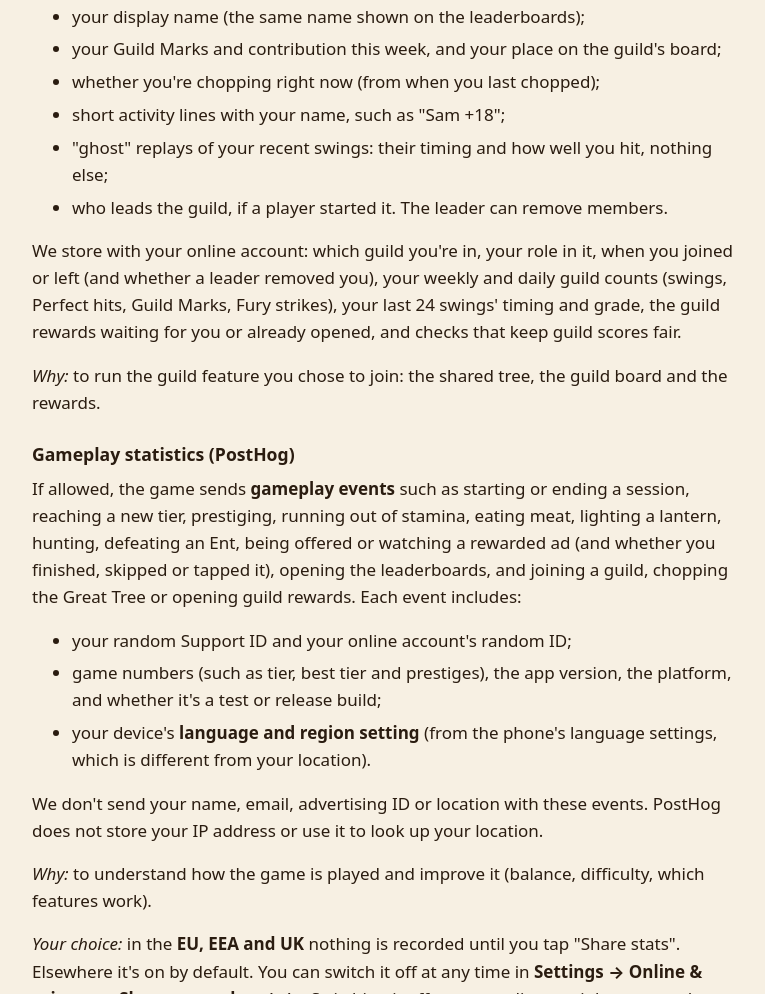
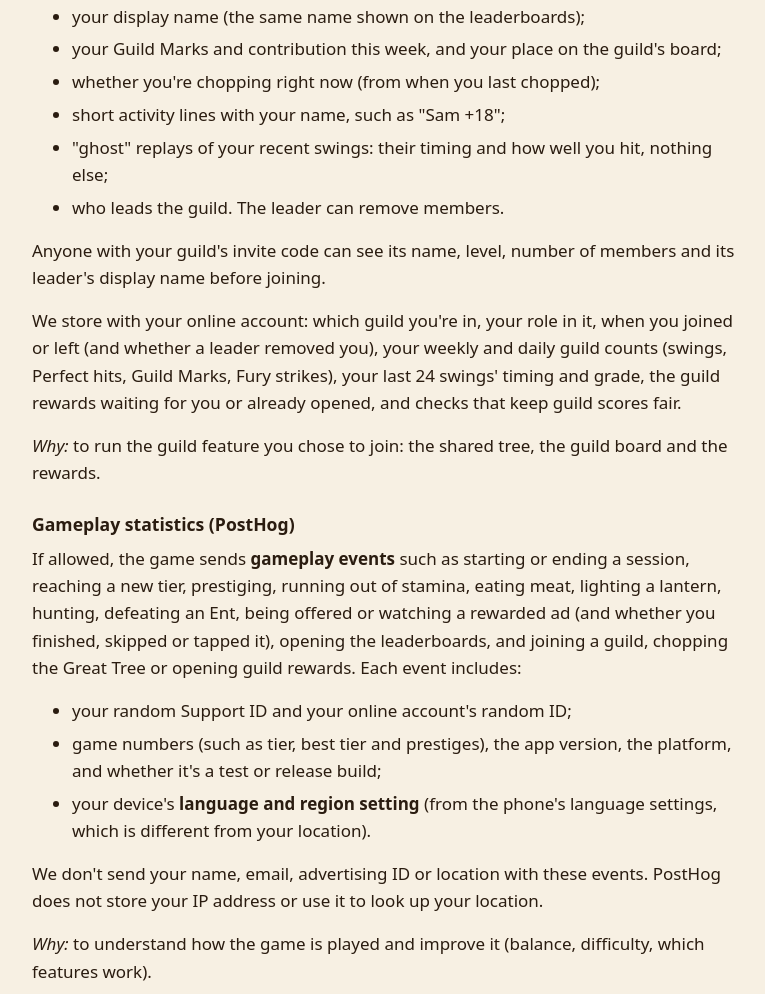
Before and after one commit to gallantoath/gallantoath.github.io, a plain HTML site: page privacy/index.html in a window 1280 px wide. Shown: the part 2112-3106 px from the top of the page, without its empty margins (256-1021 px from the left). Drawn offline with Linux system fonts and the light colour scheme.

Commit message:
Privacy policy: guild invite codes preview the guild's leader name

```diff
--- a/privacy/index.html
+++ b/privacy/index.html
@@ -92,8 +92,10 @@
 			<li>whether you're chopping right now (from when you last chopped);</li>
 			<li>short activity lines with your name, such as "Sam +18";</li>
 			<li>"ghost" replays of your recent swings: their timing and how well you hit, nothing else;</li>
-			<li>who leads the guild, if a player started it. The leader can remove members.</li>
+			<li>who leads the guild. The leader can remove members.</li>
 		</ul>
+		<p>Anyone with your guild's invite code can see its name, level, number of members and its leader's display name
+			before joining.</p>
 		<p>We store with your online account: which guild you're in, your role in it, when you joined or left (and whether
 			a leader removed you), your weekly and daily
 			guild counts (swings, Perfect hits, Guild Marks, Fury strikes), your last 24 swings' timing and grade, the
```
